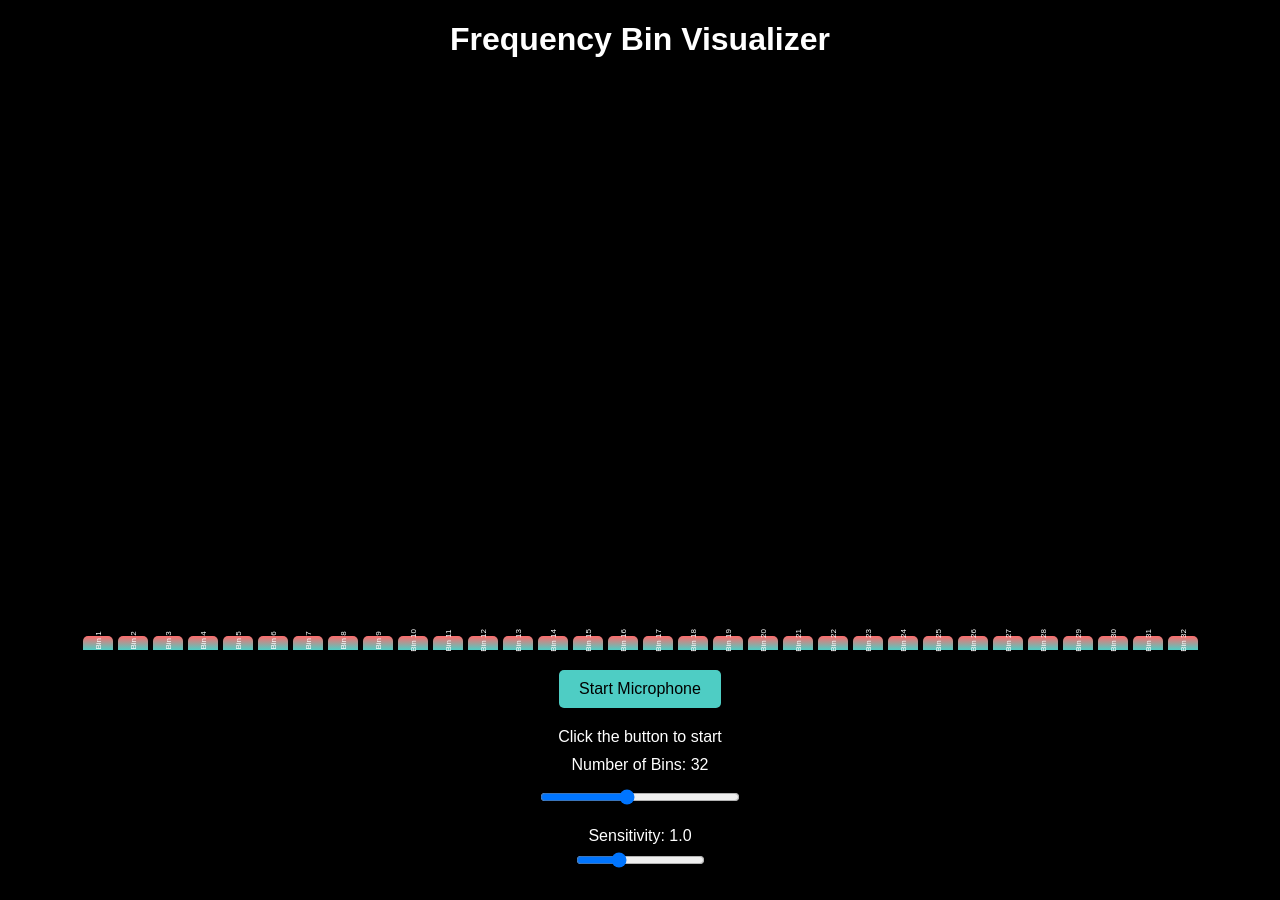
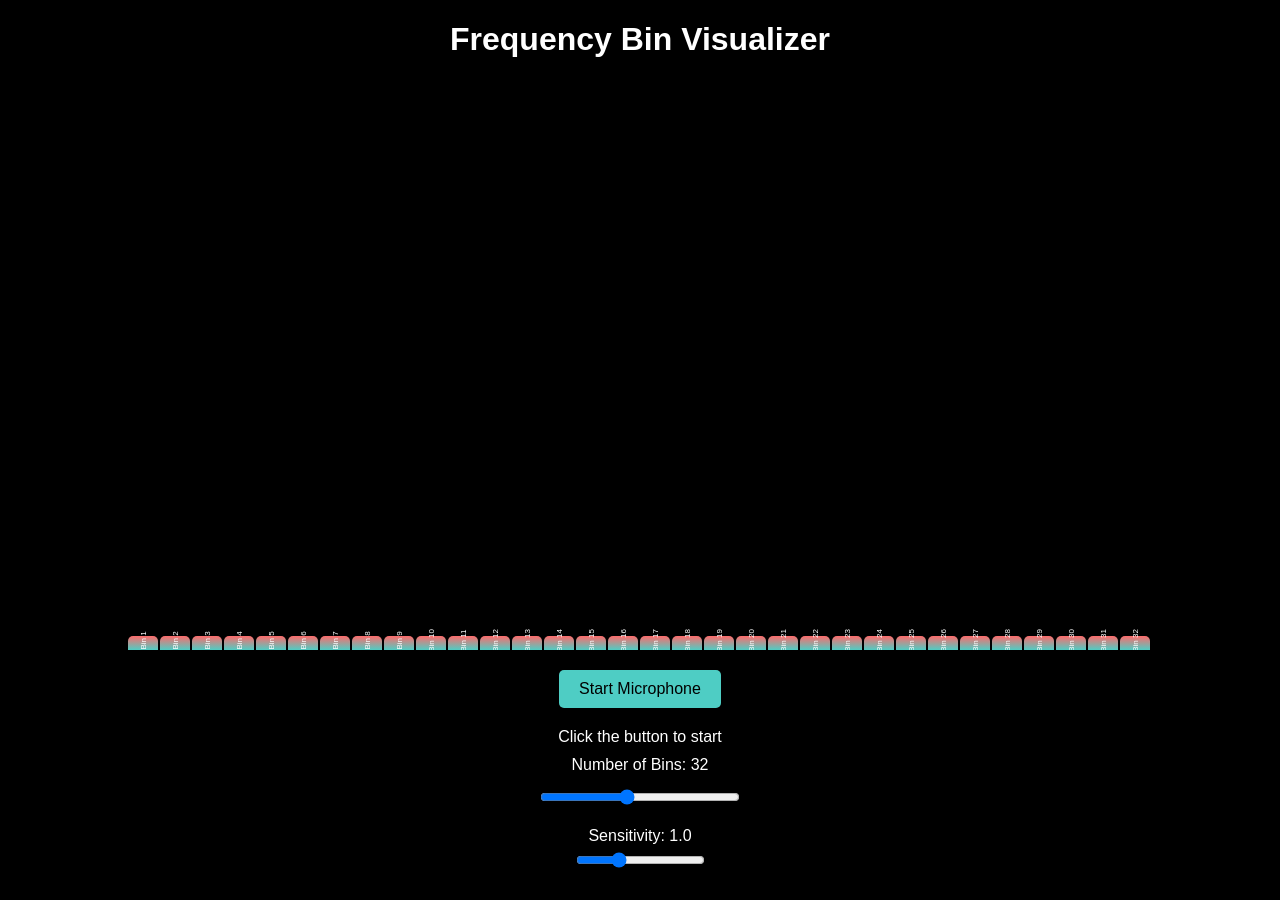
Before and after one commit to ZBZFirst/info, a Jekyll site: the page FFT.html, which Jekyll copies as it is, in a window 1280 px wide. Built offline with Jekyll 4.4.1, drawn with Linux system fonts in a browser that asks for light colours.

Commit message:
Update FFT.html

```diff
--- a/FFT.html
+++ b/FFT.html
@@ -17,25 +17,28 @@
     }
 
     #visualizer-container {
-      width: 90vw;
+      width: 100vw;
       height: 70vh;
       display: flex;
-      flex-wrap: wrap;
       justify-content: center;
       align-items: flex-end;
-      gap: 5px;
+      overflow-x: auto;
+      white-space: nowrap;
+      padding: 0 20px;
+      box-sizing: border-box;
     }
 
     .bin {
-      width: 30px;
+      width: 20px; /* Make bins slightly narrower to fit more */
       min-height: 10px;
       background: linear-gradient(to top, #4ECDC4, #FF6B6B);
       border-radius: 5px 5px 0 0;
       transition: transform 0.05s ease-out, height 0.05s ease-out;
       will-change: transform, height;
-      display: flex;
+      display: inline-flex; /* Change from flex to inline-flex */
       justify-content: center;
       align-items: flex-end;
+      margin-right: 2px; /* Reduce gap between bins */
     }
 
     .bin-label {
@@ -128,9 +131,13 @@
       visualizerContainer.innerHTML = '';
       bins = [];
 
+      // Calculate bin width based on count to ensure they fit
+      const binWidth = Math.max(10, Math.min(30, 2000 / count));
+
       for (let i = 0; i < count; i++) {
         const bin = document.createElement('div');
         bin.className = 'bin';
+        bin.style.width = `${binWidth}px`;
 
         const label = document.createElement('div');
         label.className = 'bin-label';
```
